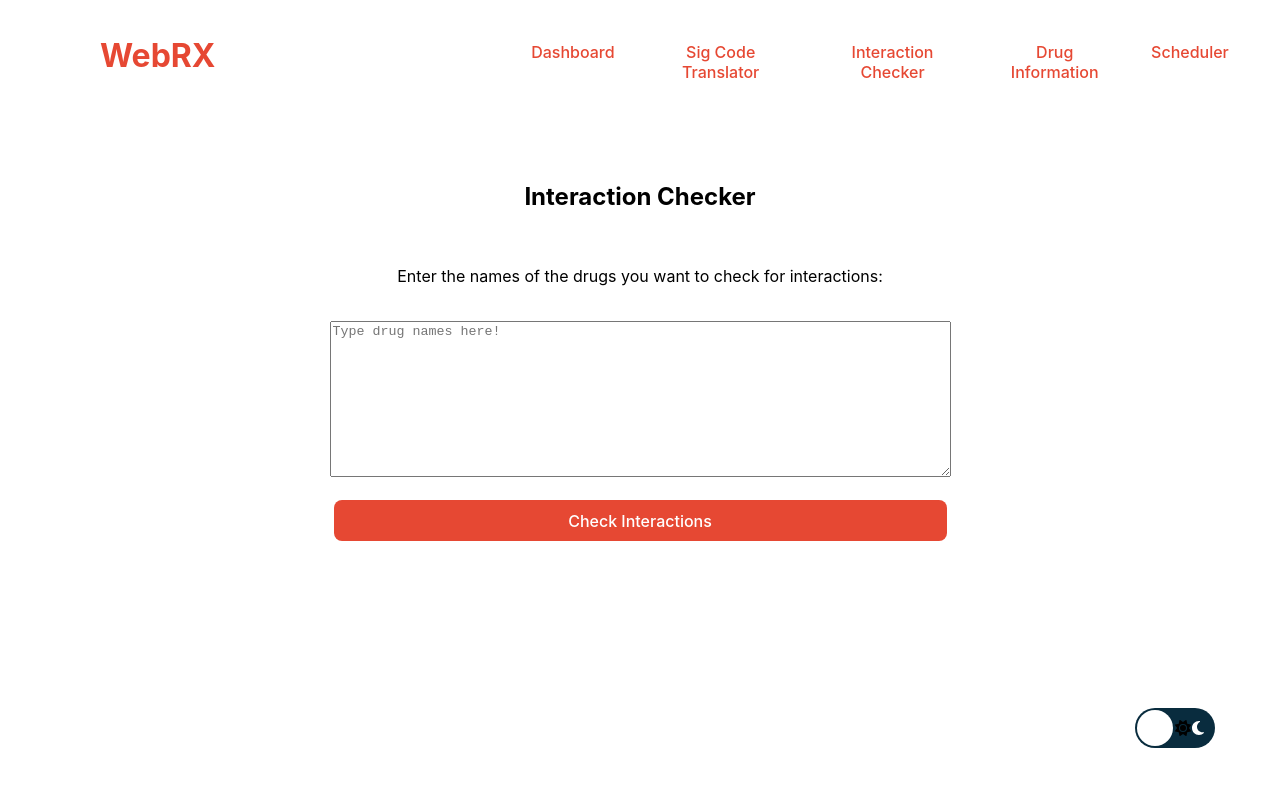
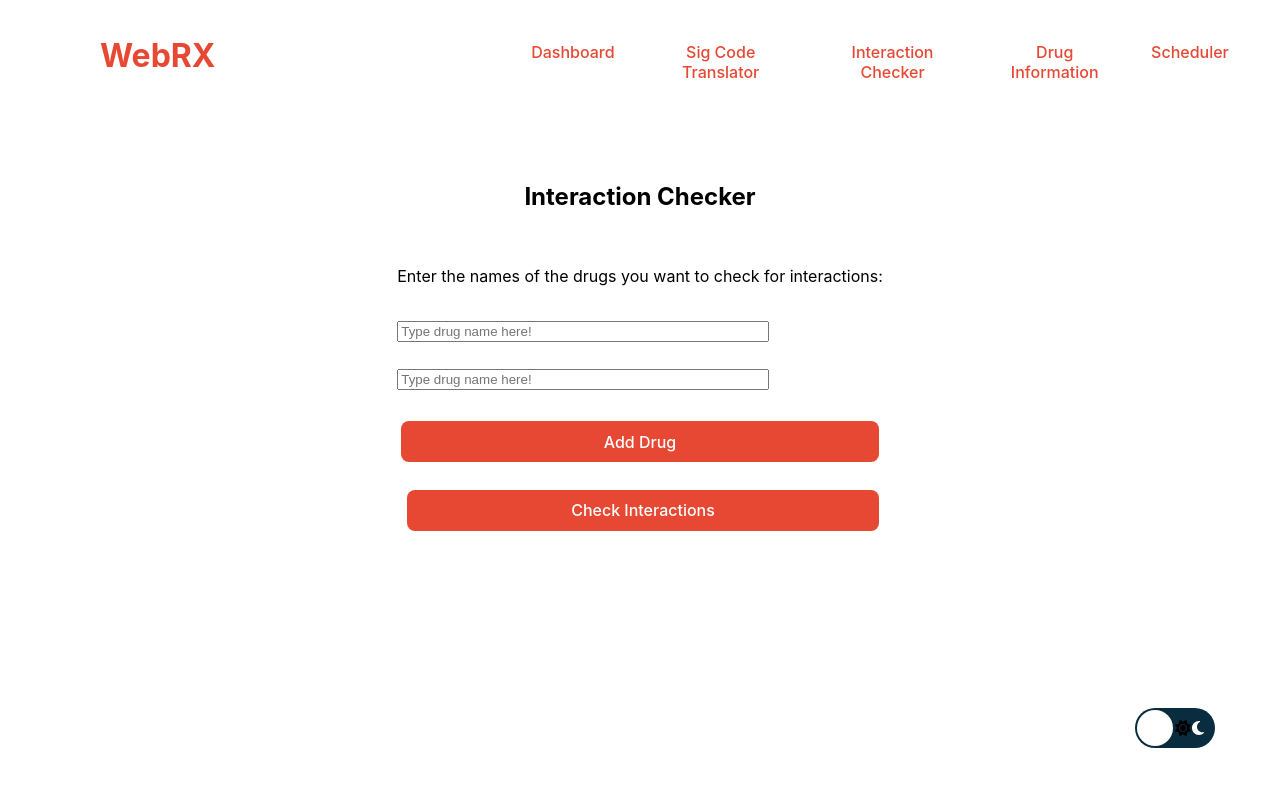
Before and after one commit to swagranger011/pharmacytexteditor, a React (Vite) app in the folder client/: page /interaction-checker in a window 1280 px wide. Shown: the top 786 px of the page. Built offline with nearby package versions, Linux system fonts and the light colour scheme.

Commit message:
Added more to the database and fixed dashboard nav issue

```diff
--- a/client/src/App.jsx
+++ b/client/src/App.jsx
@@ -12,7 +12,7 @@ function App() {
   return (
       <Router>
         <Routes>
-          <Route path ="/" element={<Dashboard />} />
+          <Route path ="/dashboard" element={<Dashboard />} />
           <Route path="/pharmacy-text-editor" element={<PharmacyTextEditor />} />
           <Route path="/interaction-checker" element={<InteractionChecker/>} />
           <Route path="/drug-information" element={<DrugInformation />} />
--- a/client/src/InteractionChecker.jsx
+++ b/client/src/InteractionChecker.jsx
@@ -1,9 +1,21 @@
-import React from 'react';
+import React, { useState } from 'react';
 import { Link } from 'react-router-dom';
 import Mode from './Mode';
 import './Mode.css';
 
 const InteractionChecker = () => {
+  const [drugs, setDrugs] = useState(['', '']); // Start with two inputs
+
+  const handleDrugChange = (index, value) => {
+    const newDrugs = [...drugs];
+    newDrugs[index] = value;
+    setDrugs(newDrugs);
+  };
+
+  const addDrugInput = () => {
+    setDrugs([...drugs, '']);
+  };
+
   return (
     <div>
       <header className="dashboard-header">
@@ -22,11 +34,27 @@ const InteractionChecker = () => {
       <main className="dashboard-main">
         <h2>Interaction Checker</h2>
         <p>Enter the names of the drugs you want to check for interactions:</p>
-            <textarea rows="10" cols="75" id="drug-input" placeholder="Type drug names here!"></textarea>
-            <button id="check-button" onClick={() => alert('Check interactions functionality not implemented yet.')}>Check Interactions</button>
+        {drugs.map((drug, idx) => (
+          <input
+            key={idx}
+            style={{ display: 'block', marginBottom: '8px', width: '75%' }}
+            value={drug}
+            onChange={e => handleDrugChange(idx, e.target.value)}
+            placeholder="Type drug name here!"
+          />
+        ))}
+        <button type="button" onClick={addDrugInput}>Add Drug</button>
+        <button
+          id="check-button"
+          style={{ marginLeft: '10px' }}
+          onClick={() => alert('Check interactions functionality not implemented yet.')}
+        >
+          Check Interactions
+        </button>
       </main>
     </div>
   );
-    }
+};
+
 export default InteractionChecker;
 // This component is a placeholder for the interaction checker functionality.
```
Lines whose indentation alone changed are shown as unchanged.
